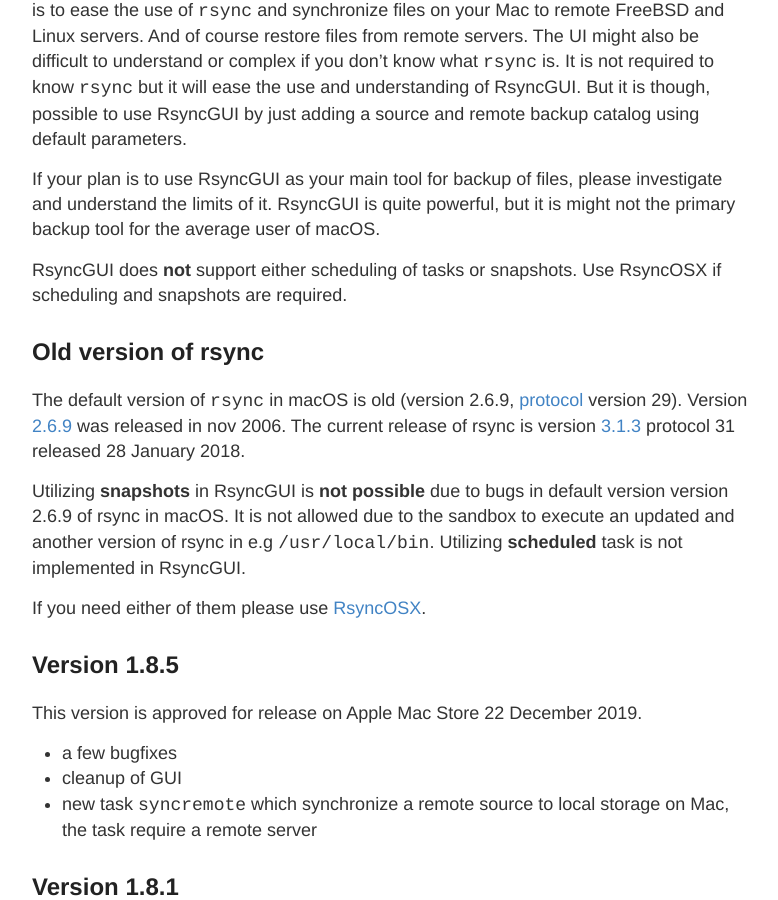
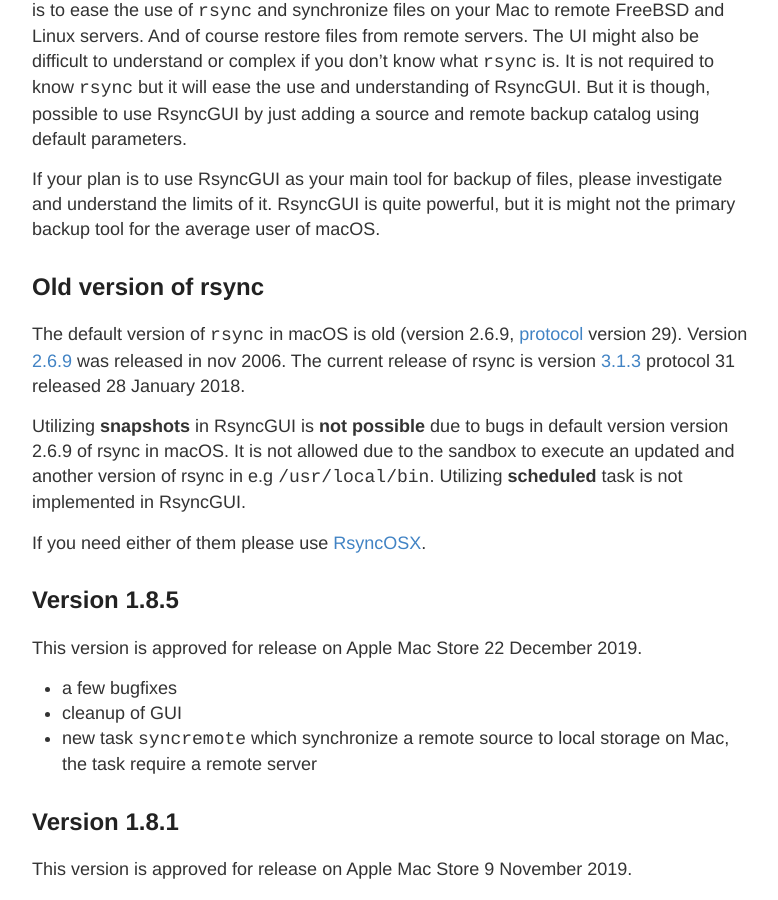
Before and after one commit to d2s/Documentation, a Jekyll site: the page built from _posts/2018-04-10-RsyncGUIChangelog.md, in a window 1280 px wide and 900 px high, scrolled down 616 px. Shown: the whole window, without its empty margins (248-1026 px from the left). Built offline with Jekyll 4.4.1, drawn with Linux system fonts in a browser that asks for light colours.

Commit message:
Update 2018-04-10-RsyncGUIChangelog.md

```diff
--- a/_posts/2018-04-10-RsyncGUIChangelog.md
+++ b/_posts/2018-04-10-RsyncGUIChangelog.md
@@ -14,8 +14,6 @@ The [App Sandboxing technology](https://developer.apple.com/app-sandboxing/) is
 RsyncGUI is not developed to be an easy synchronize and backup tool. The main purpose is to ease the use of `rsync` and synchronize files on your Mac to remote FreeBSD and Linux servers. And of course restore files from remote servers. The UI might also be difficult to understand or complex if you don't know what `rsync` is. It is not required to know `rsync` but it will ease the use and understanding of RsyncGUI. But it is though, possible to use RsyncGUI by just adding a source and remote backup catalog using default parameters.
 
 If your plan is to use RsyncGUI as your main tool for backup of files, please investigate and understand the limits of it. RsyncGUI is quite powerful, but it is might not the primary backup tool for the average user of macOS.
-
-RsyncGUI does **not** support either scheduling of tasks or snapshots. Use RsyncOSX if scheduling and snapshots are required.
 
 ## Old version of rsync
 
```
